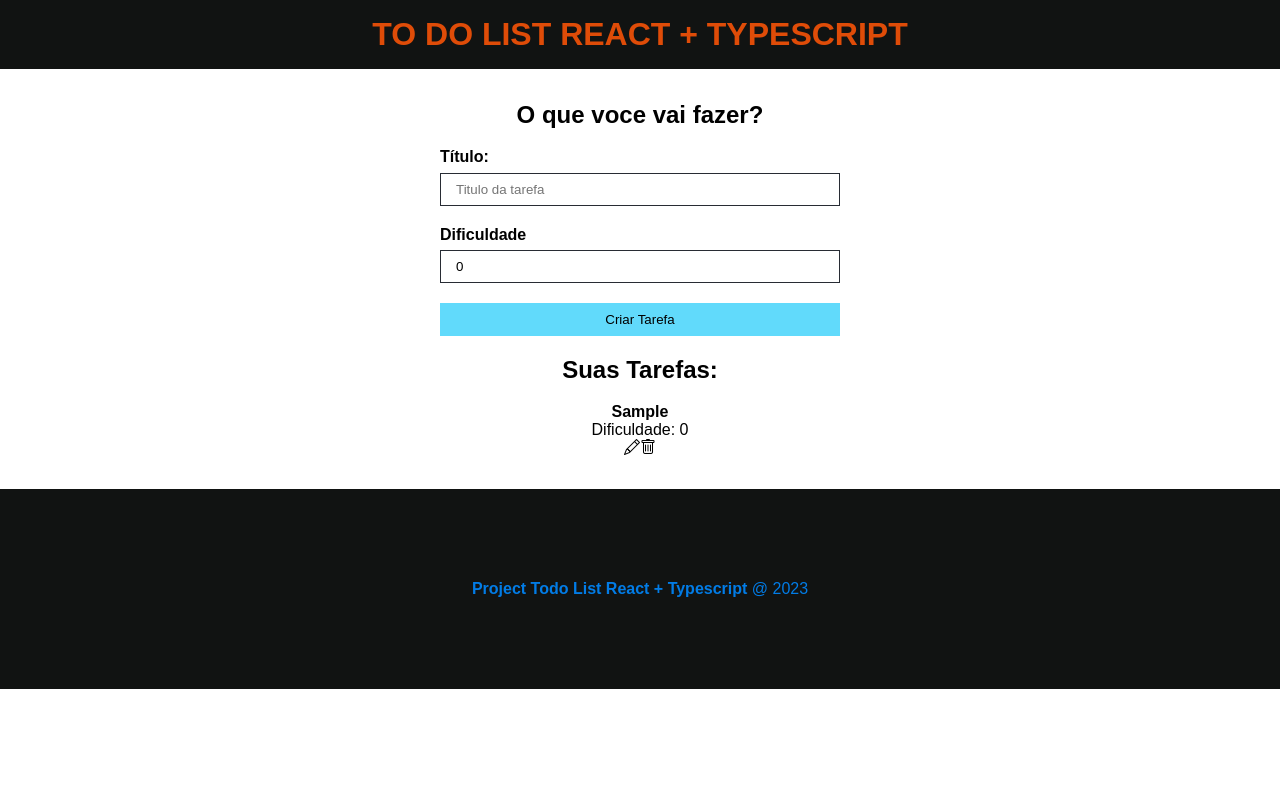
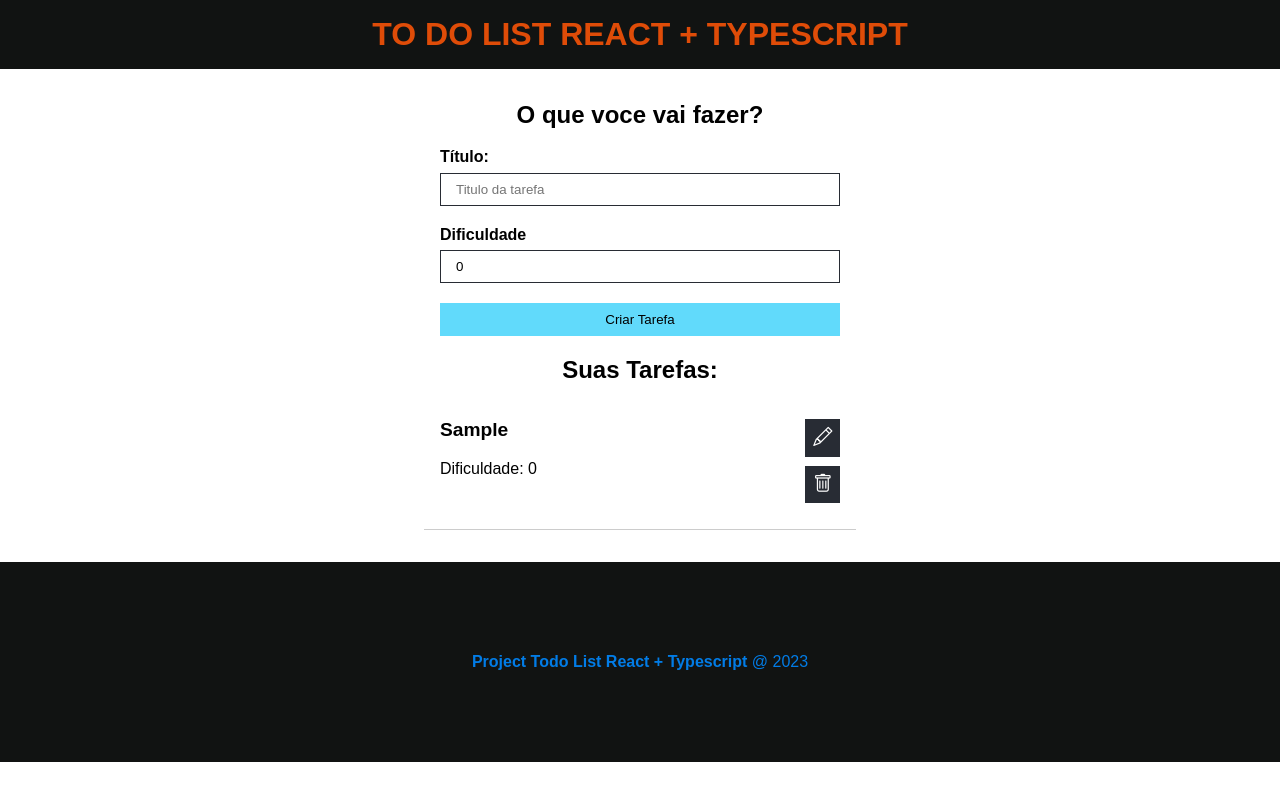
Before and after one commit to Pjmaciel/todolist_react, a React (Create React App) app: page / in a window 1280 px wide. Both pictures are taken after typing "Sample" into the empty fields and a click on the input "Criar Tarefa". Built offline with nearby package versions, Linux system fonts and the light colour scheme.

Commit message:
Config view of taskList

```diff
--- a/src/components/TaskList.module.css
+++ b/src/components/TaskList.module.css
@@ -0,0 +1,41 @@
+.task{
+    display: flex;
+    justify-content: space-between;
+    max-width: 400px;
+    margin: 0 auto;
+    border-bottom: 1px solid #CCC;
+    padding: 1em;
+}
+
+.details{
+    text-align: left;
+
+}
+
+.details h4{
+    font-size: 1.2em;
+    margin-bottom: 1em;
+
+}
+
+.actions{
+    display: flex;
+    flex-direction: column;
+    align-items: center;
+    justify-content: center;
+}
+
+.actions i {
+    margin-bottom: .5em;
+    font-size: 1.2em;
+    cursor: pointer;
+    background-color: #282c34;
+    color: #FFF;
+    padding: .4em;
+    transition: .5s;
+}
+
+.actions i:hover {
+    color: aqua;
+
+}
--- a/src/components/TaskList.tsx
+++ b/src/components/TaskList.tsx
@@ -3,6 +3,7 @@
 import { ITask } from "../interfaces/Task"
 
 //CSS
+import styles from "./TaskList.module.css"
 
 type Props = {
     taskList : ITask[]
@@ -13,15 +14,14 @@
         <>
         {taskList.length > 0 ? (
             taskList.map((task) => (
-                <div key={task.id}>
-                    <div>
+                <div key={task.id} className={styles.task}>
+                    <div className={styles.details}>
                     <h4>{task.title}</h4>
                     <p>Dificuldade: {task.difficulty}</p>
                     </div>
+                    <div className={styles.actions}>
                     <i className="bi bi-pencil"></i>
                     <i className="bi bi-trash"></i>
-                    <div>
-
                     </div>
                 </div>
             ))
```
